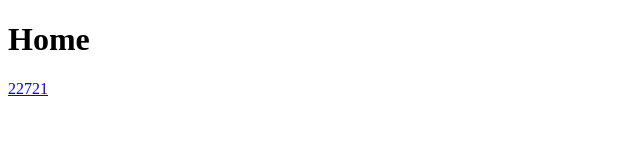
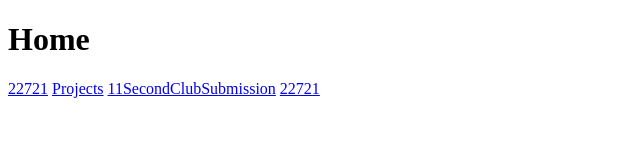
Before and after one commit to nead51/nead51.github.io, a plain HTML site: page index.html in a window 1280 px wide. Shown: the whole page, without its empty margins (0-640 px from the left). Drawn offline with Linux system fonts and the light colour scheme.

Commit message:
Update index.html

```diff
--- a/index.html
+++ b/index.html
@@ -6,6 +6,9 @@
   </h1>
 <p>
   <a href=22721>22721</a>
+  <a href=Projects>Projects</a>
+  <a href=https://drive.google.com/file/d/1vRYHBoGNioxVRTcnaPiZYwydFUlRlWN4/view?usp=sharing>11SecondClubSubmission</a>
+  <a href=22721>22721</a>
      </p>
 </body>
 </html>
```
